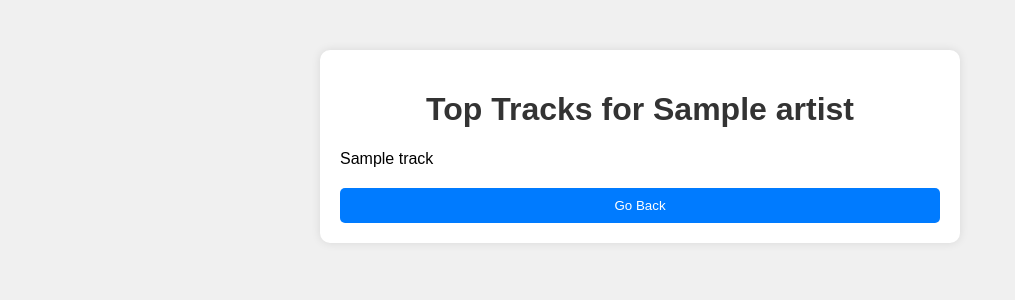
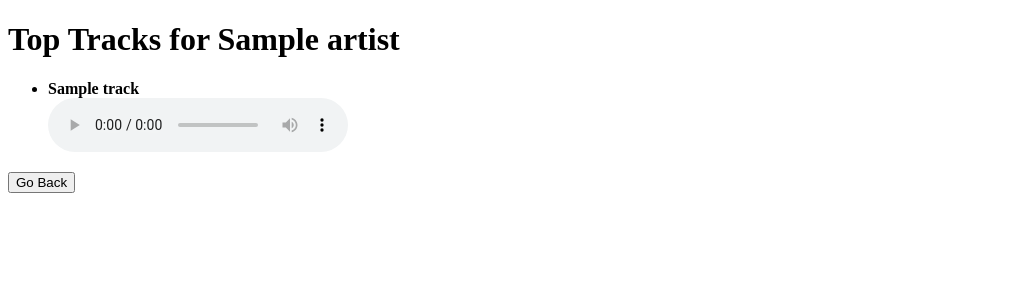
Before and after one commit to MooseFaceKilla/song-player-test, a Flask app: template templates/top_tracks.html in a window 1280 px wide. Shown: the top 300 px of the page, without its empty margins (0-1015 px from the left). Run offline with Flask 3, Linux system fonts and the light colour scheme; the template is opened without the code that fills it: most values are stand-ins (such as "Sample title", 1, 10 or a date in 2020).

Commit message:
Update top_tracks.html
attempting to add audio samples for each song displayed

```diff
--- a/templates/top_tracks.html
+++ b/templates/top_tracks.html
@@ -4,59 +4,27 @@
     <meta charset="UTF-8">
     <meta name="viewport" content="width=device-width, initial-scale=1.0">
     <title>Top Tracks</title>
-    <style>
-        body {
-            font-family: Arial, sans-serif;
-            background-color: #f0f0f0;
-            margin: 0;
-            padding: 0;
-        }
-        .container {
-            max-width: 600px;
-            margin: 50px auto;
-            background-color: #fff;
-            padding: 20px;
-            border-radius: 10px;
-            box-shadow: 0 0 10px rgba(0, 0, 0, 0.1);
-        }
-        h1 {
-            color: #333;
-            text-align: center;
-        }
-        ul {
-            list-style-type: none;
-            padding: 0;
-        }
-        li {
-            margin-bottom: 10px;
-        }
-        .goback-btn {
-            display: block;
-            width: 100%;
-            padding: 10px;
-            margin-top: 20px;
-            background-color: #007bff;
-            color: #fff;
-            border: none;
-            border-radius: 5px;
-            cursor: pointer;
-            text-align: center;
-            text-decoration: none;
-        }
-        .goback-btn:hover {
-            background-color: #0056b3;
-        }
-    </style>
 </head>
 <body>
-    <div class="container">
-        <h1>Top Tracks for {{ artist }}</h1>
-        <ul>
-            {% for track in tracks %}
-            <li>{{ track['name'] }}</li>
-            {% endfor %}
-        </ul>
-        <button class="goback-btn" onclick="window.history.back();">Go Back</button> <!-- Go back button as an actual button -->
-    </div>
+    <h1>Top Tracks for {{ artist }}</h1>
+    <ul>
+        {% for track in tracks %}
+            <li>
+                <strong>{{ track['name'] }}</strong>
+                <br>
+                <audio controls>
+                    <source src="{{ track['preview_url'] }}" type="audio/mpeg">
+                    Your browser does not support the audio element.
+                </audio>
+            </li>
+        {% endfor %}
+    </ul>
+    <button onclick="goBack()">Go Back</button>
+
+    <script>
+        function goBack() {
+            window.history.back();
+        }
+    </script>
 </body>
 </html>
```
